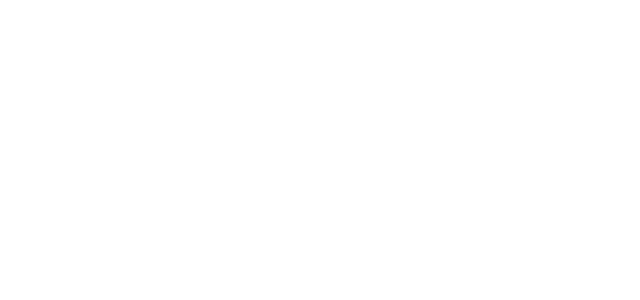
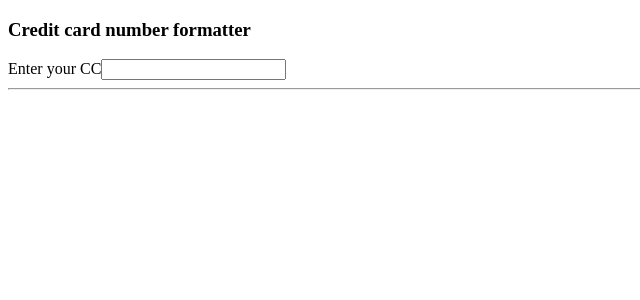
Before and after one commit to jkelley5000/angular-sandbox-2, an Angular app: page / in a window 1280 px wide. Shown: the top 300 px of the page, without its empty margins (0-640 px from the left). Built offline with nearby package versions, Linux system fonts and the light colour scheme.

Commit message:
Created a credit card number formatter utilizing a pipe for the transforming of the number value from the input field.

```diff
--- a/src/app/app.component.html
+++ b/src/app/app.component.html
@@ -1,4 +1,6 @@
 <main class="main">
-
+    <h3>Credit card number formatter</h3>
+    <app-credit-card-formatter />
+    <hr>
 </main>
 <router-outlet />
--- a/src/app/app.component.ts
+++ b/src/app/app.component.ts
@@ -1,10 +1,11 @@
 import { Component } from '@angular/core';
 import { RouterOutlet } from '@angular/router';
+import { CreditCardFormatterComponent } from './components/credit-card-formatter/credit-card-formatter.component';
 
 @Component({
   selector: 'app-root',
   standalone: true,
-  imports: [RouterOutlet],
+  imports: [RouterOutlet, CreditCardFormatterComponent],
   templateUrl: './app.component.html',
   styleUrl: './app.component.scss'
 })
--- /dev/null
+++ b/src/app/components/credit-card-formatter/cc-formatter.pipe.ts
@@ -0,0 +1,23 @@
+import { Pipe, PipeTransform } from "@angular/core";
+
+@Pipe({
+    name: 'cc-format'
+})
+export class CcFormatPipe implements PipeTransform {
+    /**
+     *
+     * @param ccNumber
+     * Removes any non numberical characters
+     * Identifies groupings of 4 characters and joins them each with a space
+     * Removes any characters that exceed the max character limit
+     * @returns formattedCcNumber
+     */
+    transform(ccNumber: string) {
+        let formattedCcNumber;
+        ccNumber = ccNumber.replace(/\D/g, "");
+        formattedCcNumber = ccNumber.match(/.{1,4}/g)?.join(" ") || "";
+        formattedCcNumber = formattedCcNumber.substring(0, 19);
+
+        return formattedCcNumber;
+    }
+}
--- /dev/null
+++ b/src/app/components/credit-card-formatter/credit-card-formatter.component.html
@@ -0,0 +1,4 @@
+<div class="credit-card-formatter">
+    <label>Enter your CC</label>
+    <input [(ngModel)]="ccInputModel" (keyup)="onCcInputChange($event)" />
+</div>
--- /dev/null
+++ b/src/app/components/credit-card-formatter/credit-card-formatter.component.ts
@@ -0,0 +1,27 @@
+import { Component } from '@angular/core';
+import { SharedModule } from '../../common/modules/shared/shared.module';
+import { CcFormatPipe } from './cc-formatter.pipe';
+import { CommonModule } from '@angular/common';
+import { FormsModule } from '@angular/forms';
+
+@Component({
+    selector: 'app-credit-card-formatter',
+    standalone: true,
+    imports: [CommonModule, FormsModule, SharedModule],
+    templateUrl: './credit-card-formatter.component.html',
+    styleUrl: './credit-card-formatter.component.scss'
+})
+export class CreditCardFormatterComponent {
+    ccInputModel: string = '';
+
+    constructor(private ccFormatterPipe: CcFormatPipe) { }
+
+    onCcInputChange(event: any) {
+        let ccNumber = event.target.value;
+        console.log(ccNumber.length);
+        if (ccNumber.length > 3) {
+            this.ccInputModel = this.ccFormatterPipe.transform(ccNumber);
+        }
+    }
+
+}
```
Also changed, not shown: src/app/common/modules/shared/shared.module.ts (added, +14 -0 lines), src/app/components/credit-card-formatter/credit-card-formatter.component.scss (added), src/app/components/credit-card-formatter/requirements.txt (added), 1 other file (tests, documents, lock files or other folders).
